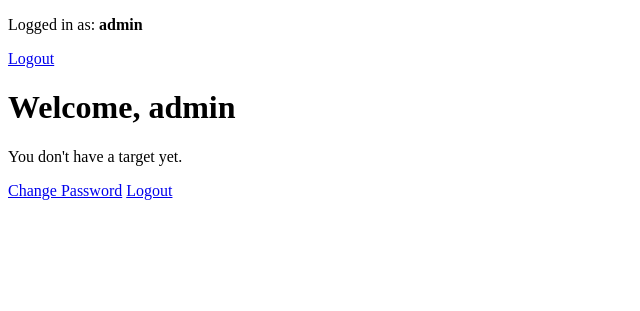
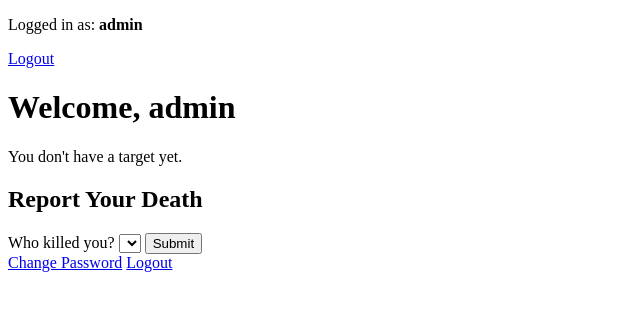
Before and after one commit to a-842/assassin, a Flask app: page /dashboard in a window 1280 px wide. Shown: the top 311 px of the page, without its empty margins (0-640 px from the left). Run offline with Flask 3, Linux system fonts and the light colour scheme; a user stored in the database is signed in; lists and menus that the app fills with data are empty.

Commit message:
add killed

```diff
--- a/app.py
+++ b/app.py
@@ -51,7 +51,7 @@ def load_user(user_id):
 @app.route('/')
 def home():
     if current_user.is_authenticated:
-        redirect(url_for("dashboard"))
+        return redirect(url_for("dashboard"))
     return render_template('index.html')
 
 
@@ -147,7 +147,7 @@ def reset_password(user_id):
 @app.route('/login', methods=['GET', 'POST'])
 def login():
     if current_user.is_authenticated:
-        redirect(url_for("dashboard"))
+        return redirect(url_for("dashboard"))
 
     if request.method == 'POST':
         username = request.form['username']
@@ -215,6 +215,42 @@ def end_game():
     flash("Game has been ended. All targets cleared.", "warning")
     return redirect(url_for('admin'))
 
+@app.route('/report_death', methods=['POST'])
+@login_required
+def report_death():
+    killer_id = request.form.get('killer_id')
+    victim = current_user  # The logged-in user is reporting their own death
+
+    # Ensure the killer is a valid player
+    killer = User.query.get(killer_id)
+    if not killer:
+        flash("Invalid killer selection.", "danger")
+        return redirect(url_for('lock_screen'))
+
+    # Check if the victim was part of the game
+    target_entry = Target.query.filter_by(hunter_id=victim.id).first()
+    if not target_entry:
+        flash("You are not in an active game!", "warning")
+        return redirect(url_for('lock_screen'))
+
+    # Transfer the victim's target to the killer
+    victim_target = target_entry.target_id
+    if victim_target:
+        new_target = Target(hunter_id=killer.id, target_id=victim_target)
+        db.session.add(new_target)
+
+    # Update scores and remove the victim
+    killer.kills += 1
+    victim.deaths += 1
+
+    # Remove the victim from the game
+    Target.query.filter_by(hunter_id=victim.id).delete()
+    Target.query.filter_by(target_id=victim.id).delete()
+
+    db.session.commit()
+    flash("Your death has been reported!", "success")
+    return redirect(url_for('dashboard'))
+
 
 if __name__ == '__main__':
     with app.app_context():
--- a/templates/dashboard.html
+++ b/templates/dashboard.html
@@ -11,6 +11,20 @@
         <p>You don't have a target yet.</p>
     {% endif %}
 
+    <form action="{{ url_for('report_death') }}" method="POST">
+        <h2>Report Your Death</h2>
+        <label for="killer">Who killed you?</label>
+        <select name="killer_id" required>
+            {% for player in players %}
+                {% if player.id != current_user.id %}  {# Don't let the user select themselves #}
+                    <option value="{{ player.id }}">{{ player.username }}</option>
+                {% endif %}
+            {% endfor %}
+        </select>
+        <button type="submit">Submit</button>
+    </form>
+
+
     <a href="{{ url_for('change_password') }}">Change Password</a>
     <a href="{{ url_for('logout') }}">Logout</a>
 {% endblock %}
```
